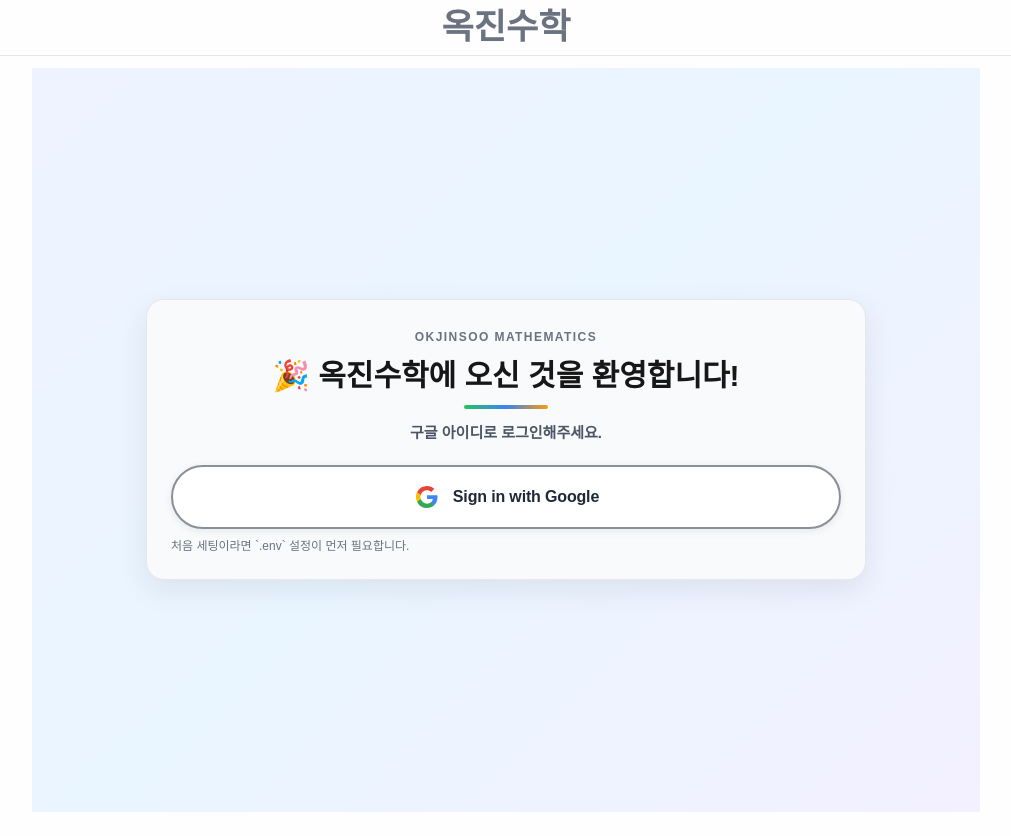
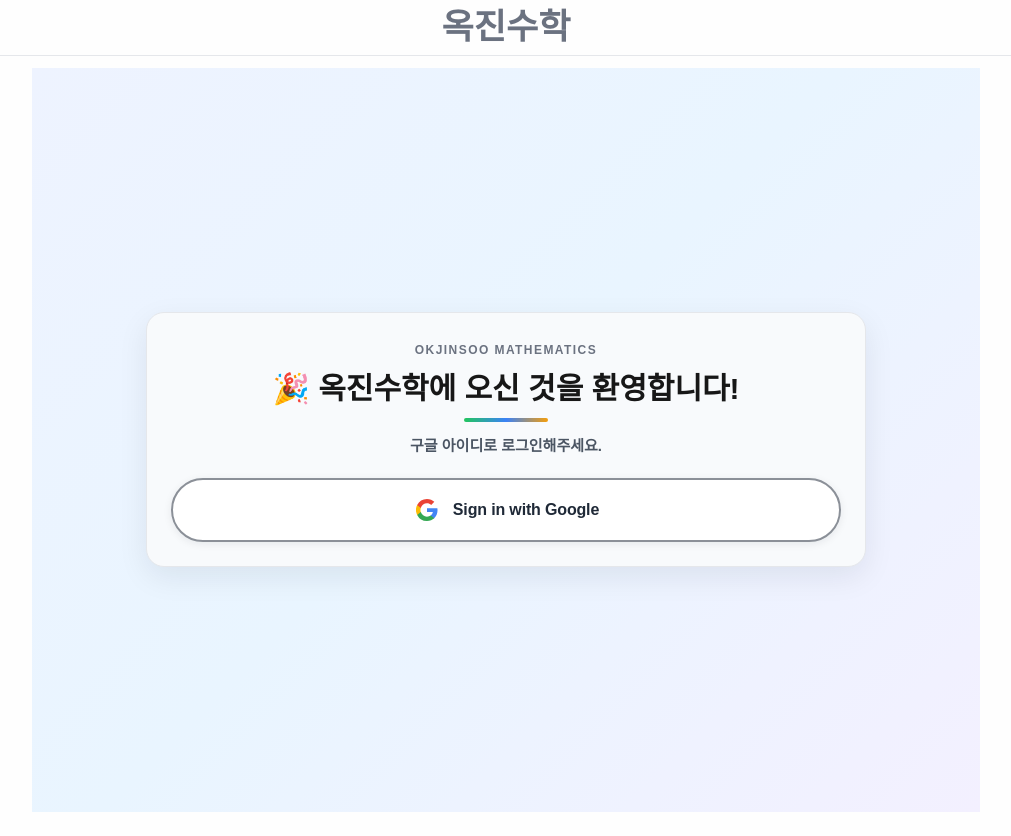
Before and after one commit to okjinsoo/okjinsoowebapp, a Next.js app: page / in a window 1280 px wide. Shown: the whole page, without its empty margins (134-1145 px from the left). Built offline with nearby package versions, Linux system fonts and the light colour scheme; no server answers.

Commit message:
Remove env setup hint from home login section

```diff
--- a/app/page.tsx
+++ b/app/page.tsx
@@ -169,9 +169,6 @@ export default function HomePage() {
                 </span>
                 <span>{busy ? "Google 로그인으로 이동 중..." : "Sign in with Google"}</span>
               </button>
-              <div style={{ marginTop: 8, fontSize: 12, color: "var(--text-muted)" }}>
-                처음 세팅이라면 `.env` 설정이 먼저 필요합니다.
-              </div>
             </>
           ) : (
             <>
```
